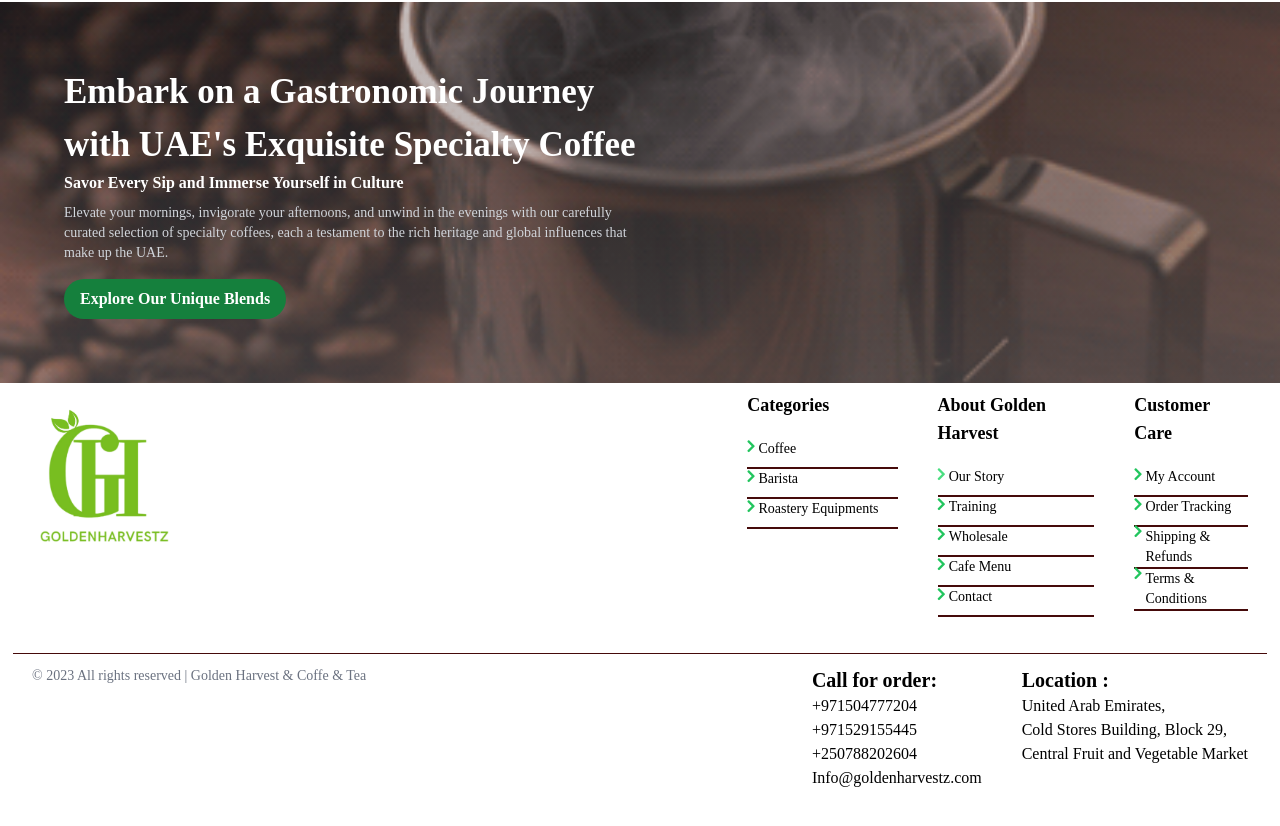
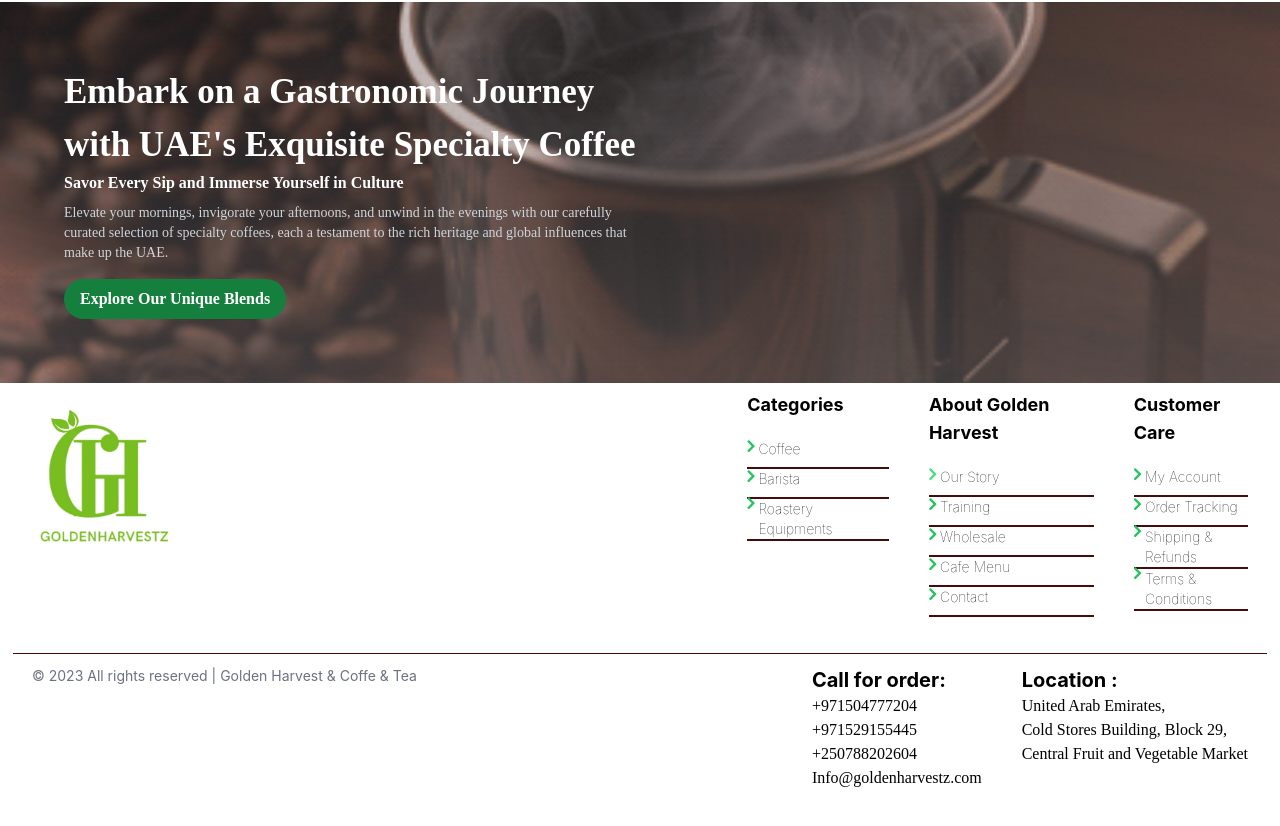
Before and after one commit to ismailmunyentwari9/golden-harvest, a React (Create React App) app: page / in a window 1280 px wide. Shown: the part 2128-2954 px from the top of the page. Built offline with nearby package versions, Linux system fonts and the light colour scheme.

Commit message:
Add footer styles

```diff
--- a/src/App.css
+++ b/src/App.css
@@ -10,8 +10,6 @@
 }
 
 /* Sells */
-a
-/* stylelint-disable-line */
 .location {
   font-family: "Segoe Script", "Savoye LET", cursive;
 }
@@ -25,6 +23,3 @@
   background-size: cover;
   font-family: "Segoe Script", "Savoye LET", cursive;
 }
-.footer{
-  font-family: "Segoe Script", "Savoye LET", cursive;
-}
```
